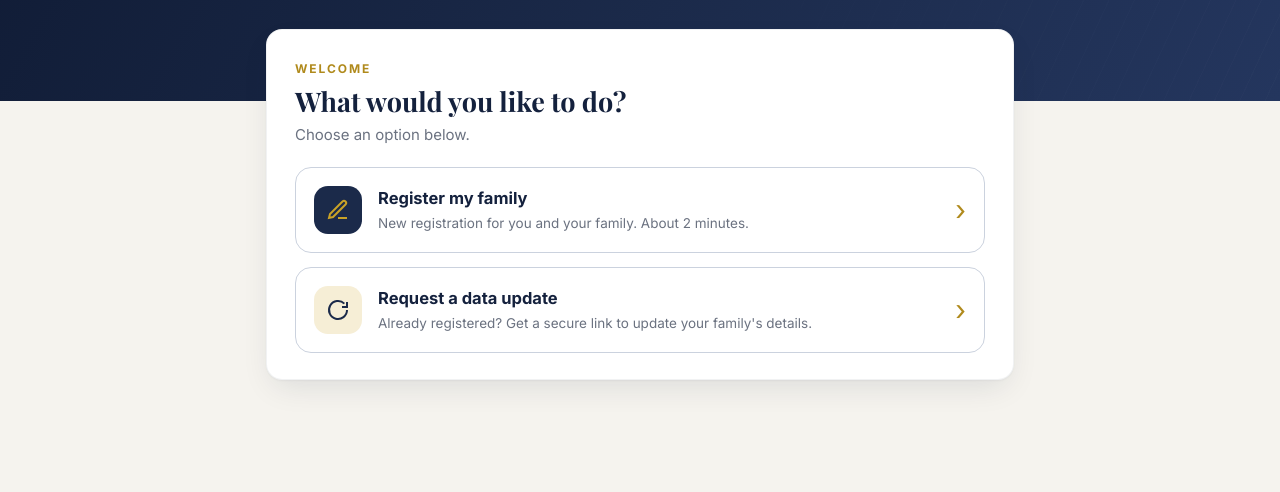
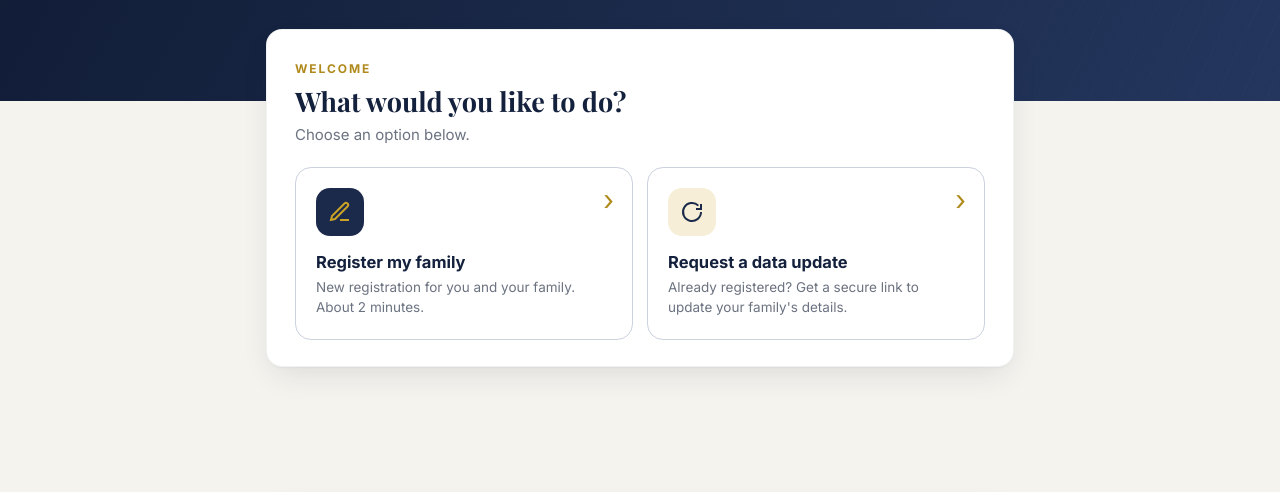
Before and after one commit to hostrillcloud/kamba-caucus-register, a plain HTML site: page index.html in a window 1280 px wide. Shown: the part 287-779 px from the top of the page. Drawn offline with nearby package versions, Linux system fonts and the light colour scheme.

Commit message:
Landing: two options side by side on all devices
Co-Authored-By: Claude Opus 5.5 <noreply@anthropic.com>

```diff
--- a/index.html
+++ b/index.html
@@ -167,8 +167,8 @@ input[type=date].input{appearance:none;-webkit-appearance:none;min-height:50px}
 .landing{padding:30px 28px 26px}
 .landing h2{font-family:"Playfair Display",Georgia,serif;font-size:27px;line-height:1.2;margin:6px 0 6px;color:var(--navy)}
 .landing .lead{margin:0 0 20px;color:var(--muted)}
-.choices{display:grid;gap:14px}
-.choice{appearance:none;width:100%;display:flex;align-items:center;gap:16px;text-align:left;cursor:pointer;background:#fff;border:1.5px solid var(--line-2);border-radius:16px;padding:18px 18px;font:inherit;color:inherit;transition:border-color .18s,box-shadow .18s,transform .08s}
+.choices{display:grid;grid-template-columns:repeat(2,minmax(0,1fr));gap:14px;align-items:stretch}
+.choice{appearance:none;width:100%;height:100%;position:relative;display:flex;flex-direction:column;align-items:flex-start;gap:14px;text-align:left;cursor:pointer;background:#fff;border:1.5px solid var(--line-2);border-radius:16px;padding:20px 20px 22px;font:inherit;color:inherit;transition:border-color .18s,box-shadow .18s,transform .08s}
 .choice:hover{border-color:var(--navy-3);box-shadow:0 12px 26px -16px rgba(20,33,61,.55)}
 .choice:active{transform:translateY(1px)}
 .choice:focus-visible{outline:3px solid rgba(201,162,39,.55);outline-offset:2px}
@@ -179,9 +179,11 @@ input[type=date].input{appearance:none;-webkit-appearance:none;min-height:50px}
 .choice .ct{flex:1;min-width:0}
 .choice .ct b{display:block;font-size:16.5px;color:var(--navy)}
 .choice .ct small{display:block;margin-top:3px;color:var(--muted);font-size:13.5px;line-height:1.45}
-.choice .go{flex:none;font-size:28px;line-height:1;color:var(--gold-2)}
+.choice .go{position:absolute;top:18px;right:18px;font-size:28px;line-height:1;color:var(--gold-2)}
+.choice .ct{width:100%}
 .req-actions{display:flex;justify-content:space-between;gap:12px;margin-top:6px}
-@media (max-width:620px){.landing{padding:24px 18px 20px}.choice{padding:16px 14px;gap:12px}.choice .ico{width:42px;height:42px}}
+@media (max-width:620px){.landing{padding:24px 18px 20px}.choices{gap:10px}.choice{padding:16px 14px 18px;gap:12px}.choice .ico{width:42px;height:42px}.choice .go{top:14px;right:12px;font-size:24px}}
+@media (max-width:400px){.choice{padding:14px 12px 16px;border-radius:14px}.choice .ct b{font-size:15px}.choice .ct small{font-size:12.5px}.choice .ico{width:38px;height:38px;border-radius:12px}.choice .ico svg{width:20px;height:20px}}
 .dup-links .dup-req{background:#B42318;color:#fff;border-color:#B42318}
 .dup-links a{display:inline-flex;align-items:center;min-height:40px;padding:8px 14px;border-radius:999px;background:#fff;border:1.5px solid #FDA29B;color:#B42318;font-weight:600;font-size:14px;text-decoration:none}
 .alert{display:none;background:var(--err-bg);border:1px solid #FECDCA;color:var(--err);border-radius:12px;padding:14px 16px;margin:0 0 18px;font-size:14px}
```
